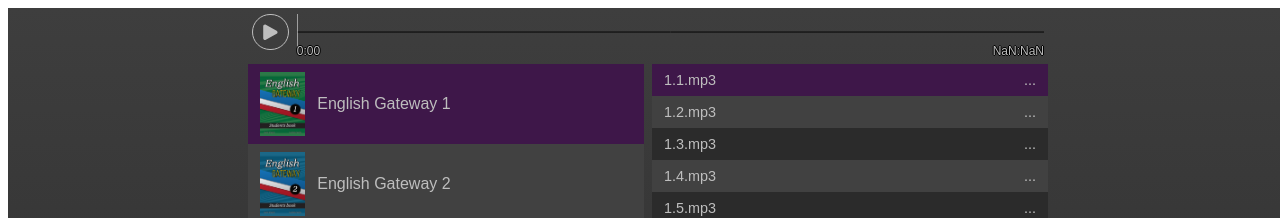
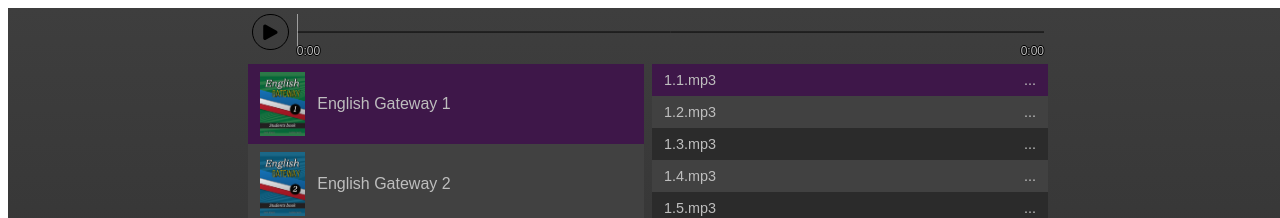
Before and after one commit to andre-rosatto/react_audio_player, a React (Create React App) app: page / in a window 1280 px wide. Shown: the top 218 px of the page. Built offline with nearby package versions, Linux system fonts and the light colour scheme; no server answers; the HTML template or start-up script is replaced by a standard one.

Commit message:
improvements for slow connections

```diff
--- a/src/components/WavePlayer.tsx
+++ b/src/components/WavePlayer.tsx
@@ -29,6 +29,7 @@
 
 	useEffect(() => {
 		audio.src = url;
+		setCurrentBuffer(null);
 		fetch(url)
 			.then(response => response.arrayBuffer())
 			.then(arrayBuffer => audioContext.decodeAudioData(arrayBuffer))
@@ -66,10 +67,10 @@
 			alignItems: 'center',
 			padding: '0.15rem',
 			borderRadius: '100%',
-			border: '1px solid #bebebe',
+			border: `1px solid ${currentBuffer ? '#bebebe' : 'black'}`,
 			backgroundColor: 'transparent',
-			color: '#bebebe',
-			cursor: 'pointer'
+			color: currentBuffer ? '#bebebe' : 'black',
+			cursor: currentBuffer ? 'pointer' : 'not-allowed'
 		},
 		buttonIcon: {
 			width: '75%'
@@ -90,6 +91,7 @@
 	}
 
 	const handlePlayClick = (): void => {
+		if (!currentBuffer) return;
 		if (playing) {
 			audio.pause();
 		} else {
@@ -126,7 +128,7 @@
 				/>
 				<div style={styles.timeContainer}>
 					<span>{formatDuration(currentTime)}</span>
-					<span>{formatDuration(audio.duration)}</span>
+					<span>{formatDuration(audio.duration || 0)}</span>
 				</div>
 			</div>
 		</div>
```
